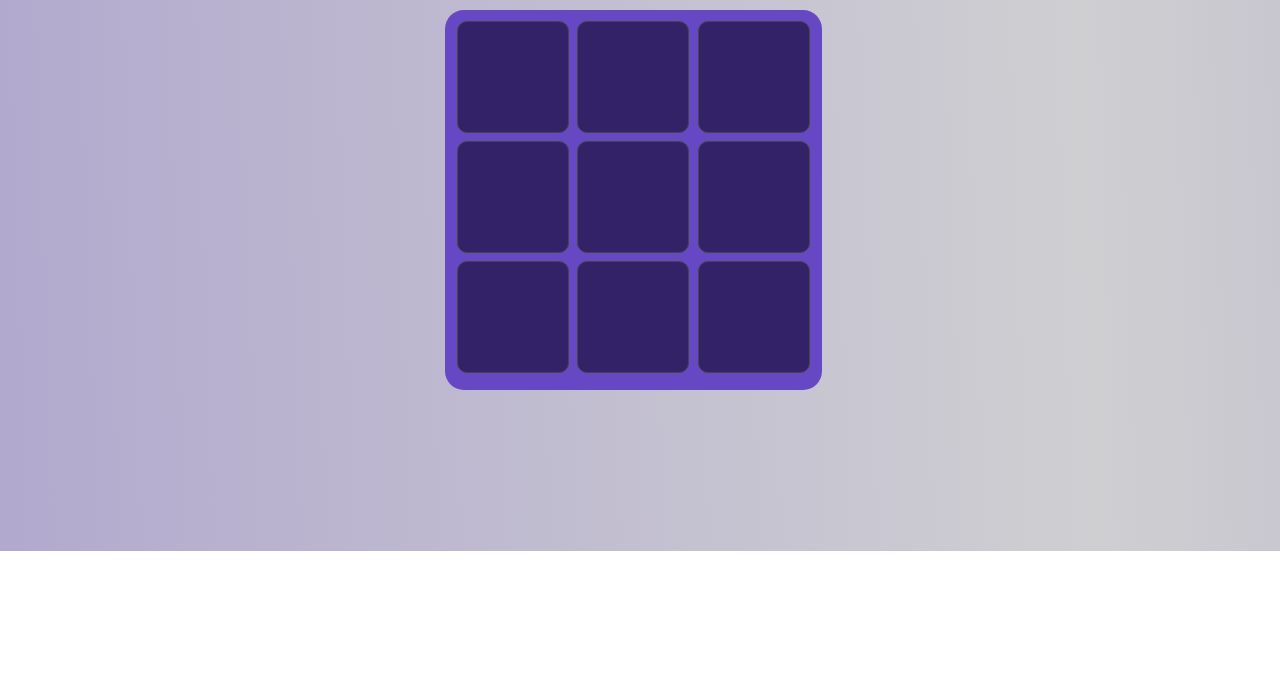
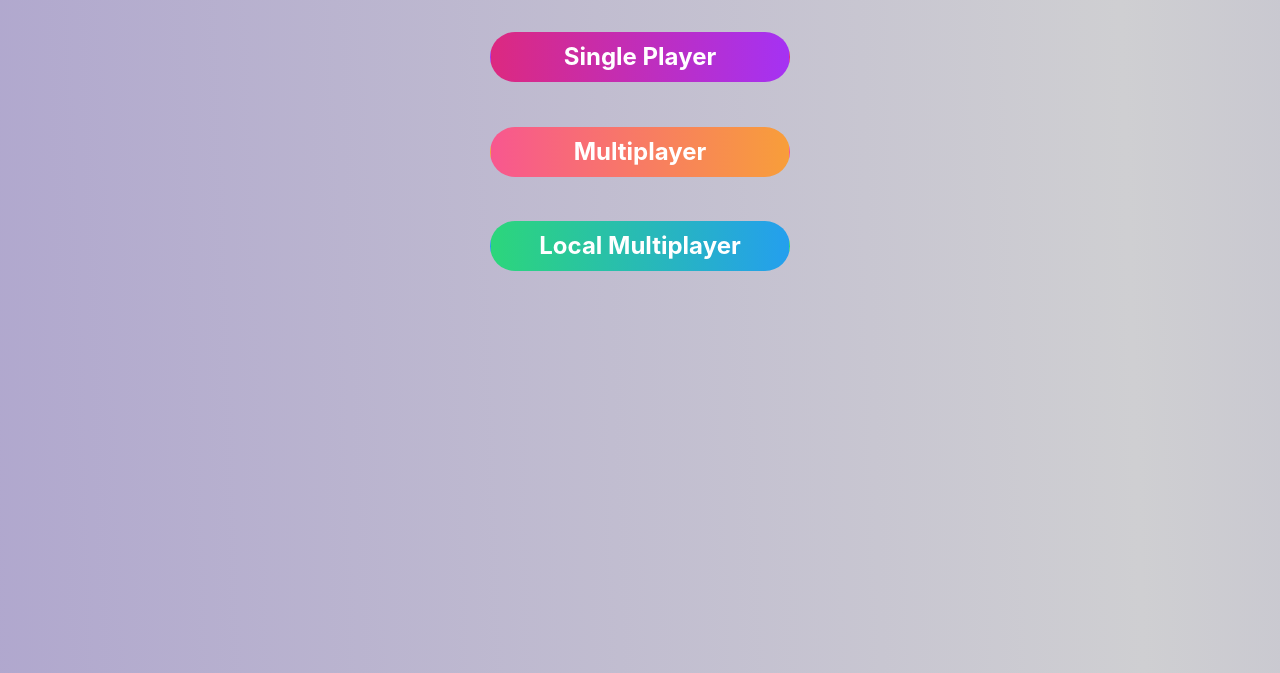
Before and after one commit to ClaudiuBu/Tic-Tac-Toe-Proj, a plain HTML site: page index.html in a window 1280 px wide. Shown: the part 262-935 px from the top of the page. Before the commit the page ends 813 px from the top, so only its background shows below. Drawn offline with nearby package versions, Linux system fonts and the light colour scheme.

Commit message:
Basic main menu implemented.

```diff
--- a/css/master.css
+++ b/css/master.css
@@ -20,7 +20,7 @@ body{
 @keyframes AnimationName {
     0%{background-position:0% 50%}
     50%{background-position:100% 50%}
-    100%
+    100%{background-position:0% 50%}
 }
 header{
     margin:1% 0;
@@ -184,6 +184,49 @@ header{
 .visible{
     visibility:visible;
 }
+.invisible{
+    visibility: hidden;
+}
+
+/* Main menu section */
+.btn{
+    width:300px;
+    font-size:1.5rem !important;
+    color:#a19e9e !important;
+    font-weight:bold !important;
+    color:#fff !important;
+}
+.border-buttons{
+    border-radius:40px !important;
+}
+.main-menu-button{
+    padding:2% 0%;
+}
+.btn-multiplayer{
+    background:repeating-linear-gradient(90deg,#f8578f,#f89e3a);
+}
+.btn-multiplayer:hover{
+    transition:1s;
+    color:#fff !important;
+    box-shadow: 10px 10px 38px -10px #f89e3a;
+}
+.btn-single-player{
+    background:repeating-linear-gradient(90deg,#dc2980,#a532f3);
+}
+.btn-single-player:hover{
+    transition:1s;
+    color:#fff !important;
+    box-shadow: 10px 10px 38px -10px rgba(170,30,98,1);
+}
+.btn-local-multiplayer{
+    background:repeating-linear-gradient(90deg,#2cd67b,#249fee);
+}
+.btn-local-multiplayer:hover{
+    transition:1s;
+    color:#fff !important;
+    box-shadow: 10px 10px 38px -10px #249fee;
+}
+
     /* left:50%;
     display:inline-block;
     position:absolute;
--- a/index.html
+++ b/index.html
@@ -23,10 +23,7 @@
 
 <body>
   <header>
-
-
     <div class="container">
-
       <div class="title">
         <h1>T<span class="red-letter">i</span>C</h1>
         <h1><span class="red-letter">T</span>a<span class="red-letter">C</span></h1>
@@ -34,9 +31,25 @@
       </div>
   </header>
   <section id="game-section">
-
+    <section id="main-menu">
+      <div class="container menu-container" style="text-align:center">
+        <div class="row">
+          <div class="col">
+            <div class="main-menu-button">
+            <button type="button" name="button" onclick="singlePlayerClick()" class="btn btn-single-player border-buttons ">Single Player</button>
+            </div>
+            <div class="main-menu-button">
+            <button type="button" name="button" onclick="multiPlayerClick()" class="btn border-buttons btn-multiplayer">Multiplayer</button>
+            </div>
+            <div class="main-menu-button">
+            <button type="button" name="button" onclick="localMultiPlayerClick()" class="btn border-buttons btn-local-multiplayer">Local Multiplayer</button>
+            </div>
+          </div>
+          </div>
+        </div>
+    </section>
     <div class="container-fluid" style="text-align:center">
-      <div class="body-Tic-Tac-Toe">
+      <div class="body-Tic-Tac-Toe invisible">
 
         <div class="row">
           <div class="col m-auto">
@@ -84,6 +97,7 @@
   </div>
   <script src="https://ajax.googleapis.com/ajax/libs/jquery/3.4.1/jquery.min.js"></script>
   <script src="https://ajax.googleapis.com/ajax/libs/jqueryui/1.12.1/jquery-ui.min.js"></script>
+  <script src="js/main-menu.js" charset="utf-8"></script>
   <script src="js/script.js" charset="utf-8"></script>
 </body>
 
--- /dev/null
+++ b/js/main-menu.js
@@ -0,0 +1,21 @@
+// Main menu
+
+alert("main-menu-script added");
+
+function singlePlayerClick(){
+    console.log("Ajung in scriptul de single-player");
+    $('.menu-container').fadeOut( "slow", function() {
+        $('.body-Tic-Tac-Toe').removeClass("invisible").fadeIn("slow",function(){
+            //animation comple;
+        }).addClass("visible");
+      });
+
+}
+
+function multiPlayerClick(){
+    console.log("Ajung in scriptul de multi-player");
+}
+
+function localMultiPlayerClick(){
+    console.log("Ajung in scriptul de local");
+}
```
